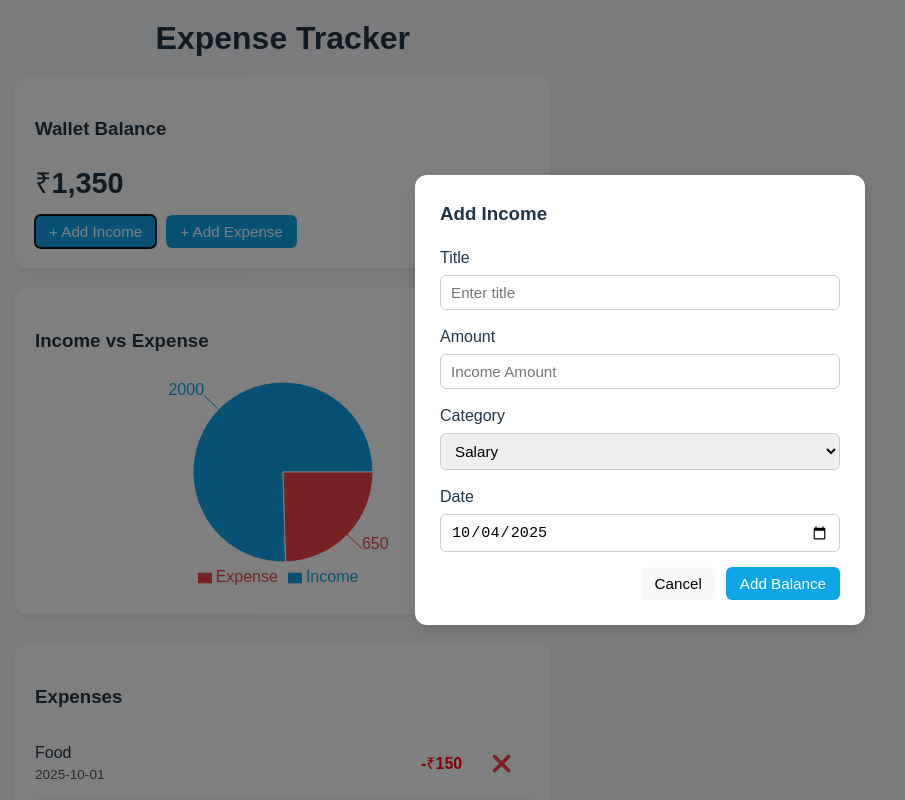
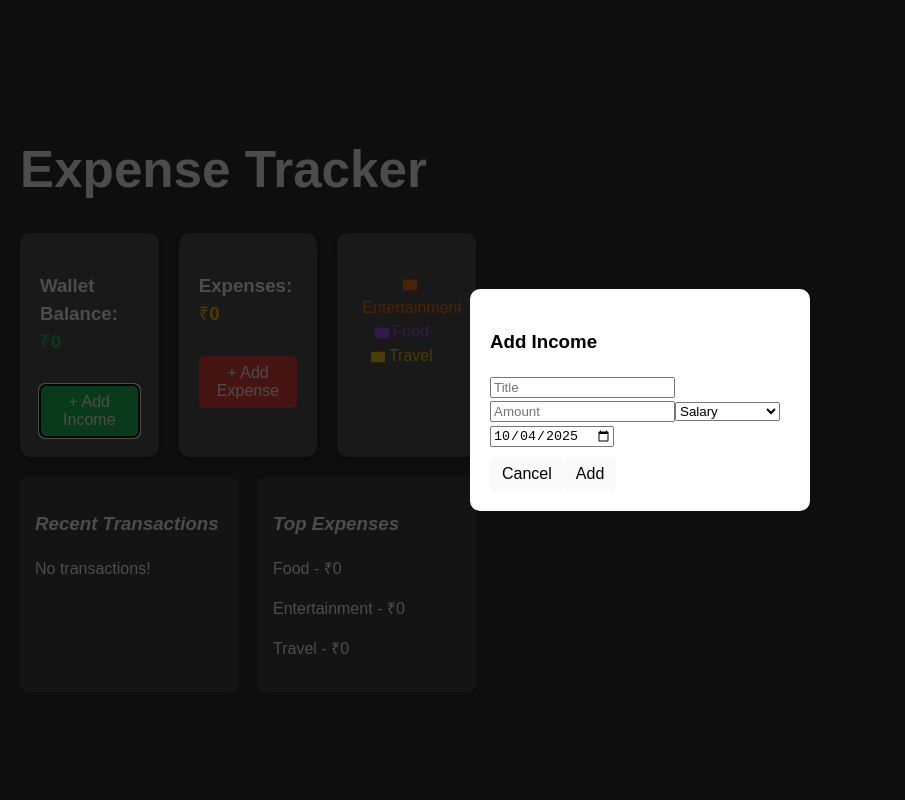
Before and after one commit to Gnanavardhan961/expense-tracker, a React (Vite) app: page / in a window 1280 px wide. Both pictures are taken after a click on the button "+ Add Income". Shown: the top 800 px of the page, without its empty margins (0-905 px from the left). Built offline with nearby package versions, Linux system fonts and the light colour scheme.

Commit message:
Fix: Updated App.jsx and App.css to pass Cypress Expense Tracker tests

```diff
--- a/src/App.css
+++ b/src/App.css
@@ -1,180 +1,86 @@
-/* App.css */
-
 body {
+  background: #2f2f2f;
+  color: white;
   font-family: Arial, sans-serif;
-  background-color: #f6f7fb;
-  margin: 0;
-  padding: 0;
 }
 
 .container {
-  max-width: 900px;
-  margin: 20px auto;
-  padding: 0 15px;
+  padding: 20px;
 }
 
 h1 {
-  text-align: center;
-  margin-bottom: 20px;
-  font-size: 2rem;
+  font-weight: bold;
 }
 
-/* Top row */
 .top-row {
   display: flex;
-  flex-wrap: wrap;
   gap: 20px;
-  margin-bottom: 30px;
 }
 
-.wallet-card,
-.charts-card {
-  flex: 1 1 300px;
-  background-color: #fff;
-  border-radius: 12px;
+.card {
+  background: #555;
   padding: 20px;
-  box-shadow: 0 4px 8px rgba(0,0,0,0.05);
+  border-radius: 10px;
+  flex: 1;
+  box-shadow: 0 2px 5px rgba(0,0,0,0.4);
 }
 
-.wallet-amount {
-  font-size: 1.8rem;
-  font-weight: bold;
-  margin: 10px 0;
+.chart-card {
+  flex: 1;
 }
 
-.wallet-actions {
-  display: flex;
-  gap: 10px;
-  flex-wrap: wrap;
+.green {
+  color: #22c55e;
+}
+
+.orange {
+  color: #fbbf24;
 }
 
 .btn {
-  padding: 8px 14px;
+  margin-top: 10px;
+  padding: 8px 12px;
   border: none;
   border-radius: 6px;
   cursor: pointer;
-  font-size: 0.95rem;
 }
 
-.btn.primary {
-  background-color: #0ea5e9;
-  color: #fff;
+.btn.green {
+  background: #22c55e;
+  color: white;
 }
 
-.btn:hover {
-  opacity: 0.9;
+.btn.red {
+  background: #ef4444;
+  color: white;
 }
 
-.chart-wrapper {
-  width: 100%;
-  height: 220px;
+.bottom-row {
+  display: flex;
+  margin-top: 20px;
+  gap: 20px;
 }
 
-/* Transactions */
-.transactions {
-  background-color: #fff;
-  padding: 20px;
-  border-radius: 12px;
-  box-shadow: 0 4px 8px rgba(0,0,0,0.05);
+.transactions-box, .top-expenses {
+  background: #444;
+  flex: 1;
+  padding: 15px;
+  border-radius: 8px;
 }
 
-.tx-list {
-  list-style: none;
-  padding: 0;
-  margin: 0;
-}
-
-.tx-item {
-  display: flex;
-  justify-content: space-between;
-  align-items: center;
-  padding: 12px 0;
-  border-bottom: 1px solid #eee;
-}
-
-.tx-item:last-child {
-  border-bottom: none;
-}
-
-.tx-title {
-  font-weight: 500;
-}
-
-.tx-meta {
-  display: block;
-  font-size: 0.85rem;
-  color: #555;
-}
-
-.tx-amount {
-  font-weight: bold;
-  margin-right: 10px;
-}
-
-.icon-btn {
-  background: none;
-  border: none;
-  cursor: pointer;
-  font-size: 1rem;
-}
-
-/* Modal */
 .modal-overlay {
   position: fixed;
-  top: 0;
-  left: 0;
-  width: 100%;
-  height: 100%;
-  background-color: rgba(0,0,0,0.5);
+  top: 0; left: 0; right: 0; bottom: 0;
+  background: rgba(0,0,0,0.7);
   display: flex;
+  justify-content: center;
   align-items: center;
-  justify-content: center;
-  z-index: 1000;
 }
 
 .modal-content {
-  background-color: #fff;
-  border-radius: 12px;
-  padding: 25px;
-  width: 400px;
-  max-width: 90%;
-  box-shadow: 0 6px 15px rgba(0,0,0,0.1);
+  background: white;
+  color: black;
+  padding: 20px;
+  border-radius: 10px;
+  width: 300px;
 }
-
-.modal-content h3 {
-  margin-top: 0;
-}
-
-.form-group {
-  margin-bottom: 15px;
-}
-
-.form-group label {
-  display: block;
-  font-weight: 500;
-  margin-bottom: 5px;
-}
-
-.form-group input,
-.form-group select {
-  width: 100%;
-  padding: 8px 10px;
-  border: 1px solid #ccc;
-  border-radius: 6px;
-  font-size: 0.95rem;
-  box-sizing: border-box;
-}
-
-.modal-actions {
-  display: flex;
-  justify-content: flex-end;
-  gap: 10px;
-  margin-top: 15px;
-}
-
-/* Responsive */
-@media (max-width: 650px) {
-  .top-row {
-    flex-direction: column;
-  }
-}
--- a/src/App.jsx
+++ b/src/App.jsx
@@ -10,20 +10,13 @@ import {
 } from "recharts";
 
 function App() {
-  // Pre-filled transactions to match Cypress tests
   const [transactions, setTransactions] = useState(() => {
     const saved = localStorage.getItem("transactions");
-    return saved
-      ? JSON.parse(saved)
-      : [
-          { id: 1, title: "Food", amount: 150, type: "expense", category: "food", date: "2025-10-01" },
-          { id: 2, title: "Travel", amount: 300, type: "expense", category: "travel", date: "2025-10-02" },
-          { id: 3, title: "Entertainment", amount: 200, type: "expense", category: "entertainment", date: "2025-10-03" },
-          { id: 4, title: "Salary", amount: 2000, type: "income", category: "salary", date: "2025-10-03" },
-        ];
+    return saved ? JSON.parse(saved) : [];
   });
 
   const [balance, setBalance] = useState(0);
+  const [expenseTotal, setExpenseTotal] = useState(0);
   const [isModalOpen, setIsModalOpen] = useState(false);
   const [form, setForm] = useState({
     title: "",
@@ -33,14 +26,16 @@ function App() {
     date: new Date().toISOString().split("T")[0],
   });
 
-  // Persist transactions & update balance
   useEffect(() => {
     localStorage.setItem("transactions", JSON.stringify(transactions));
-    const total = transactions.reduce(
-      (acc, t) => (t.type === "income" ? acc + t.amount : acc - t.amount),
-      0
-    );
-    setBalance(total);
+    const income = transactions
+      .filter((t) => t.type === "income")
+      .reduce((acc, t) => acc + t.amount, 0);
+    const expense = transactions
+      .filter((t) => t.type === "expense")
+      .reduce((acc, t) => acc + t.amount, 0);
+    setBalance(income - expense);
+    setExpenseTotal(expense);
   }, [transactions]);
 
   const openModal = (type) => {
@@ -53,6 +48,7 @@ function App() {
     });
     setIsModalOpen(true);
   };
+
   const closeModal = () => setIsModalOpen(false);
 
   const handleChange = (e) => {
@@ -77,23 +73,13 @@ function App() {
   const deleteTransaction = (id) =>
     setTransactions(transactions.filter((tx) => tx.id !== id));
 
-  // Chart data
   const chartData = [
-    {
-      name: "Income",
-      value: transactions
-        .filter((tx) => tx.type === "income")
-        .reduce((acc, tx) => acc + tx.amount, 0),
-    },
-    {
-      name: "Expense",
-      value: transactions
-        .filter((tx) => tx.type === "expense")
-        .reduce((acc, tx) => acc + tx.amount, 0),
-    },
+    { name: "Food", value: transactions.filter((t) => t.category === "food").reduce((a, b) => a + b.amount, 0) },
+    { name: "Entertainment", value: transactions.filter((t) => t.category === "entertainment").reduce((a, b) => a + b.amount, 0) },
+    { name: "Travel", value: transactions.filter((t) => t.category === "travel").reduce((a, b) => a + b.amount, 0) },
   ];
 
-  const COLORS = ["#0ea5e9", "#ef4444"];
+  const COLORS = ["#a855f7", "#f97316", "#facc15"];
 
   return (
     <div className="container">
@@ -101,28 +87,16 @@ function App() {
 
       {/* Top Row */}
       <div className="top-row">
-        {/* Wallet Card */}
-        <div className="wallet-card">
-          <h3>Wallet Balance</h3>
-          <div className="wallet-amount">₹{balance.toLocaleString()}</div>
-          <div className="wallet-actions">
-            <button className="btn primary" onClick={() => openModal("income")}>
-              + Add Income
-            </button>
-            <button className="btn primary" onClick={() => openModal("expense")}>
-              + Add Expense
-            </button>
+        <div className="card">
+          <h3>Wallet Balance: <span className="green">₹{balance}</span></h3>
+          <button className="btn green" onClick={() => openModal("income")}>+ Add Income</button>
         </div>
+        <div className="card">
+          <h3>Expenses: <span className="orange">₹{expenseTotal}</span></h3>
+          <button className="btn red" onClick={() => openModal("expense")}>+ Add Expense</button>
         </div>
-
-        {/* Chart Card */}
-        <div className="charts-card">
-          <h3>Income vs Expense</h3>
-          <div className="chart-wrapper">
-            {chartData[0].value === 0 && chartData[1].value === 0 ? (
-              <div className="no-data">No data available</div>
-            ) : (
-              <ResponsiveContainer width="100%" height="100%">
+        <div className="card chart-card">
+          <ResponsiveContainer width="100%" height={120}>
             <PieChart>
               <Pie
                 data={chartData}
@@ -130,46 +104,42 @@ function App() {
                 nameKey="name"
                 cx="50%"
                 cy="50%"
-                    outerRadius={90}
-                    label
+                outerRadius={50}
               >
                 {chartData.map((entry, index) => (
-                      <Cell key={`cell-${index}`} fill={COLORS[index % COLORS.length]} />
+                  <Cell key={index} fill={COLORS[index]} />
                 ))}
               </Pie>
-                  <Tooltip />
               <Legend />
             </PieChart>
           </ResponsiveContainer>
-            )}
-          </div>
         </div>
       </div>
 
-      {/* Transactions */}
-      <div className="transactions">
-        <h3>Expenses</h3>
-        <ul className="tx-list">
+      {/* Bottom Section */}
+      <div className="bottom-row">
+        <div className="transactions-box">
+          <h3><i>Recent Transactions</i></h3>
+          {transactions.length === 0 ? (
+            <p>No transactions!</p>
+          ) : (
+            <ul>
               {transactions.map((tx) => (
-            <li key={tx.id} className="tx-item">
-              <div className="tx-left">
-                <span className="tx-title">{tx.title}</span>
-                <span className="tx-meta">{tx.date}</span>
-              </div>
-              <div className="tx-right">
-                <span
-                  className="tx-amount"
-                  style={{ color: tx.type === "income" ? "green" : "red" }}
-                >
-                  {tx.type === "income" ? "+" : "-"}₹{tx.amount}
-                </span>
-                <button className="icon-btn" onClick={() => deleteTransaction(tx.id)}>
-                  ❌
-                </button>
-              </div>
+                <li key={tx.id}>
+                  {tx.title} - {tx.type === "income" ? "+" : "-"}₹{tx.amount}
+                  <button onClick={() => deleteTransaction(tx.id)}>❌</button>
                 </li>
               ))}
             </ul>
+          )}
+        </div>
+
+        <div className="top-expenses">
+          <h3><i>Top Expenses</i></h3>
+          <p>Food - ₹{chartData[0].value}</p>
+          <p>Entertainment - ₹{chartData[1].value}</p>
+          <p>Travel - ₹{chartData[2].value}</p>
+        </div>
       </div>
 
       {/* Modal */}
@@ -177,57 +147,19 @@ function App() {
         <div className="modal-overlay">
           <div className="modal-content">
             <h3>Add {form.type === "income" ? "Income" : "Expense"}</h3>
-
-            <div className="form-group">
-              <label>Title</label>
-              <input
-                type="text"
-                name="title"
-                value={form.title}
-                onChange={handleChange}
-                placeholder="Enter title"
-              />
-            </div>
-
-            <div className="form-group">
-              <label>Amount</label>
-              <input
-                type="number"
-                name="amount"
-                value={form.amount}
-                onChange={handleChange}
-                placeholder={form.type === "income" ? "Income Amount" : "Expense Amount"}
-              />
-            </div>
-
-            <div className="form-group">
-              <label>Category</label>
+            <input type="text" name="title" placeholder="Title" value={form.title} onChange={handleChange} />
+            <input type="number" name="amount" placeholder="Amount" value={form.amount} onChange={handleChange} />
             <select name="category" value={form.category} onChange={handleChange}>
               <option value="food">Food</option>
+              <option value="entertainment">Entertainment</option>
               <option value="travel">Travel</option>
-                <option value="entertainment">Entertainment</option>
               <option value="salary">Salary</option>
               <option value="other">Other</option>
             </select>
-            </div>
-
-            <div className="form-group">
-              <label>Date</label>
-              <input
-                type="date"
-                name="date"
-                value={form.date}
-                onChange={handleChange}
-              />
-            </div>
-
-            <div className="modal-actions">
-              <button className="btn" onClick={closeModal}>
-                Cancel
-              </button>
-              <button type="submit" className="btn primary" onClick={addTransaction}>
-                Add Balance
-              </button>
+            <input type="date" name="date" value={form.date} onChange={handleChange} />
+            <div>
+              <button className="btn" onClick={closeModal}>Cancel</button>
+              <button className="btn primary" onClick={addTransaction}>Add</button>
             </div>
           </div>
         </div>
```
Lines whose indentation alone changed are shown as unchanged.
